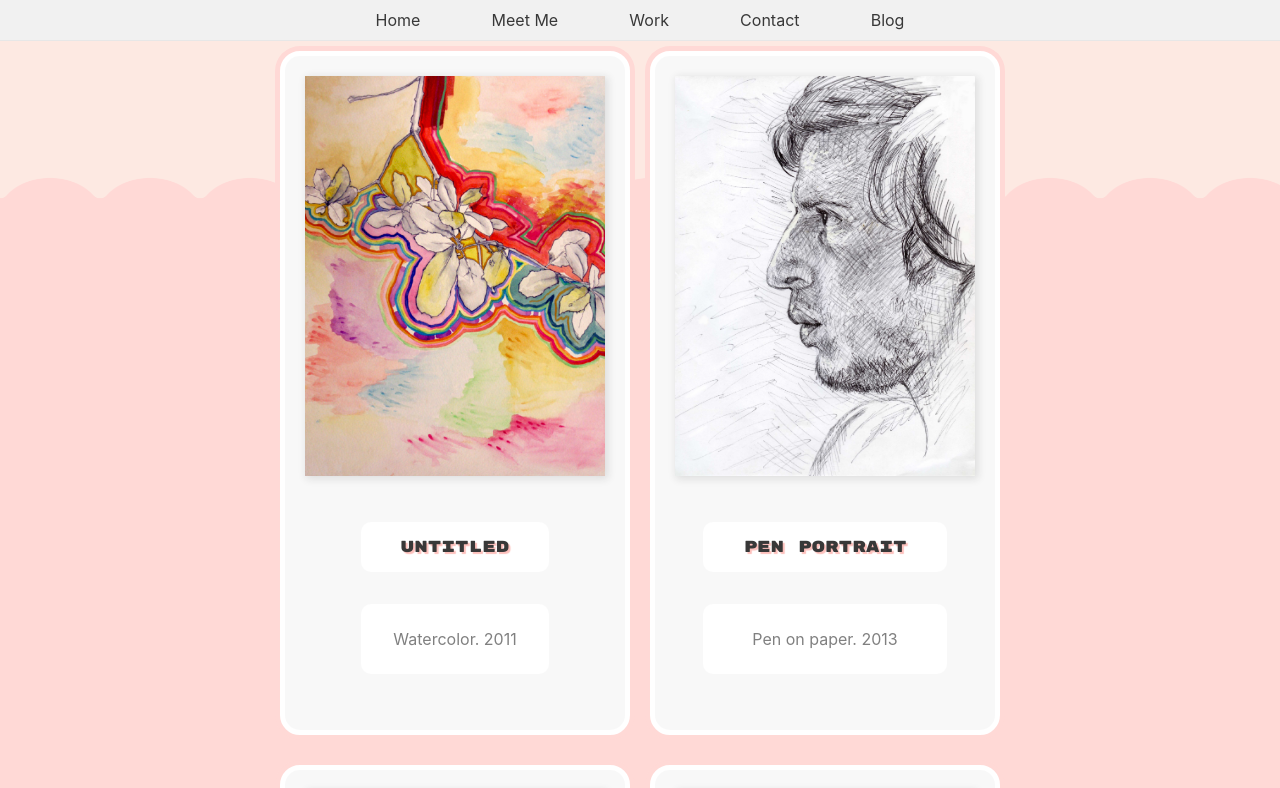
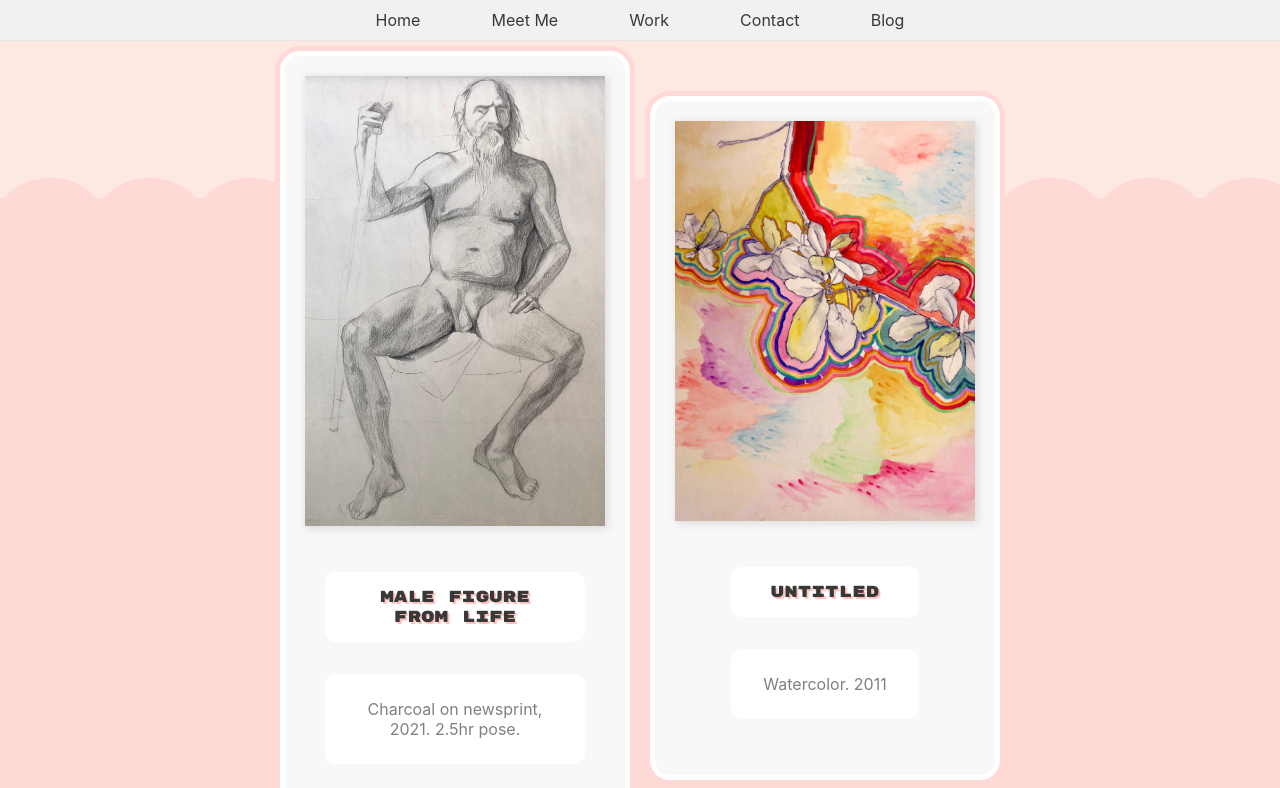
Before and after one commit to carlyMhayter/portfolio-ch, a Next.js app: page /fineart in a window 1280 px wide. Shown: the top 788 px of the page. Built offline with nearby package versions, Linux system fonts and the light colour scheme; grey boxes are pictures that could not be loaded; a web font is replaced by a local one.

Commit message:
allowed gallery images to have short/long class

```diff
--- a/pages/fineart.js
+++ b/pages/fineart.js
@@ -1,6 +1,16 @@
 import Image from "next/image";
+const classString = "project-img-container fineart-img-container";
 
 const fineArtPics = [
+  {
+    imgLoc: "/male-figure1.jpg",
+    imgWidth: "300px",
+    imgHeight: "500px",
+    imgTitle: "Male Figure from Life",
+    imgDescription: "Charcoal on newsprint, 2021. 2.5hr pose.",
+    altText: "male figure drawing",
+    sizeClass: classString + "-long",
+  },
   {
     imgLoc: "/color-leaves.png",
     imgWidth: "300px",
@@ -8,6 +18,7 @@ const fineArtPics = [
     imgTitle: "Untitled",
     imgDescription: "Watercolor. 2011",
     altText: "rainbow watercolor leaves",
+    sizeClass: classString + "-med",
   },
   {
     imgLoc: "/hazel-drawing.jpg",
@@ -16,6 +27,7 @@ const fineArtPics = [
     imgTitle: "Pen Portrait",
     imgDescription: "Pen on paper. 2013",
     altText: "pen portrait drawing of friend",
+    sizeClass: classString + "-med",
   },
   {
     imgLoc: "/dylan-painting.jpg",
@@ -24,6 +36,7 @@ const fineArtPics = [
     imgTitle: "Dylan",
     imgDescription: "Acrylic on Board. 2014",
     altText: "portrait painting on board",
+    sizeClass: classString + "-med",
   },
   {
     imgLoc: "/kristian-painting.jpg",
@@ -32,6 +45,7 @@ const fineArtPics = [
     imgTitle: "Kristian",
     imgDescription: "Acrylic on Board. 2011",
     altText: "portrait painting on board of man",
+    sizeClass: classString + "-med",
   },
 ];
 
@@ -45,7 +59,7 @@ const Home = () => {
               key={pic.imgLoc}
               className="project-container project-container-fineart "
             >
-              <div className="project-img-container fineart-img-container">
+              <div className={pic.sizeClass}>
                 <Image
                   alt={pic.altText}
                   className="project-img"
--- a/styles/fineart.css
+++ b/styles/fineart.css
@@ -21,10 +21,16 @@
   position: relative;
 }
 
-.fineart-img-container {
+.fineart-img-container-med {
   height: 400px;
   width: 300px;
 }
+
+.fineart-img-container-long {
+  height: 450px;
+  width: 300px;
+}
+
 /***********************************************************************
  *  MOBILE
  **********************************************************************/
```
Also changed, not shown: public/male-figure1.jpg (added).
